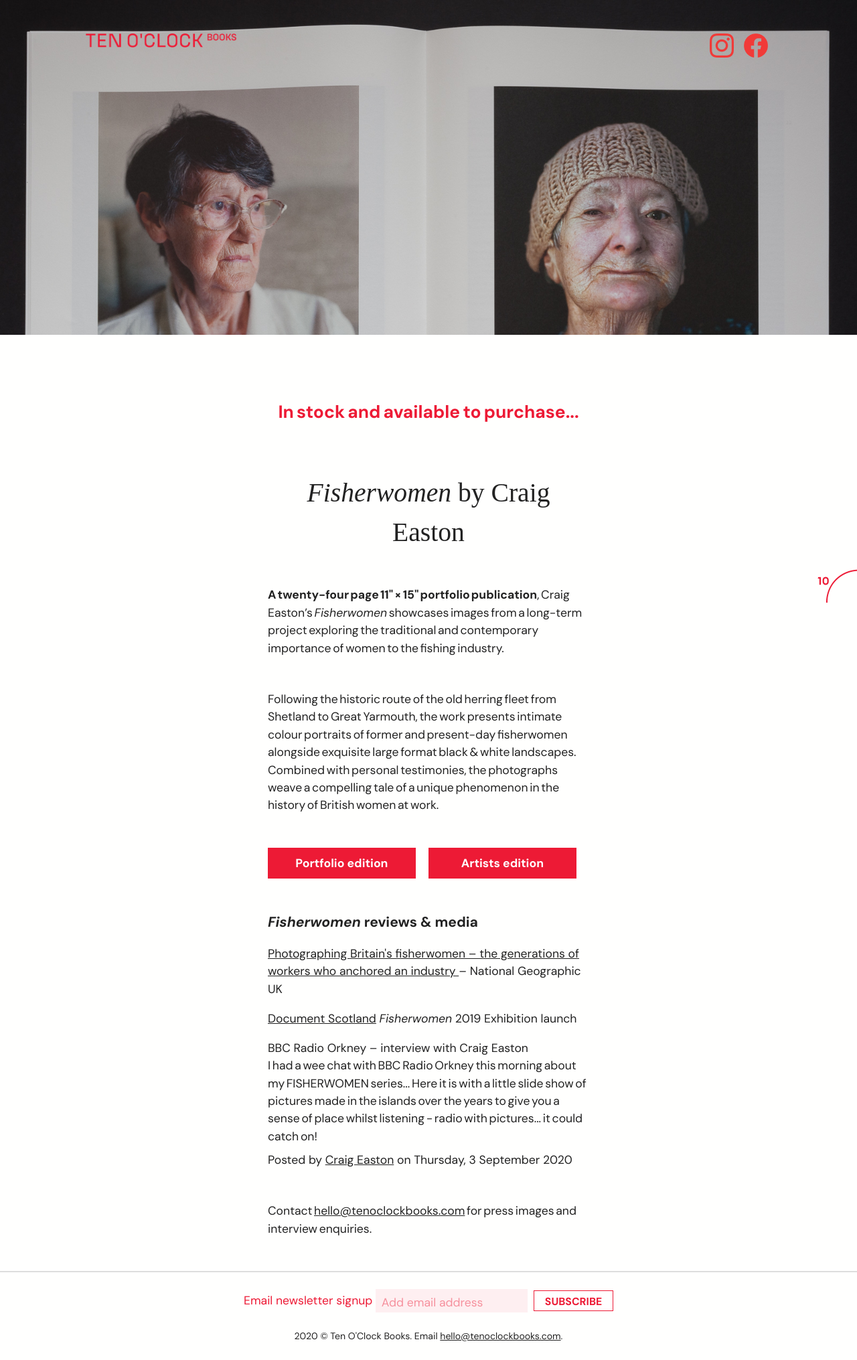
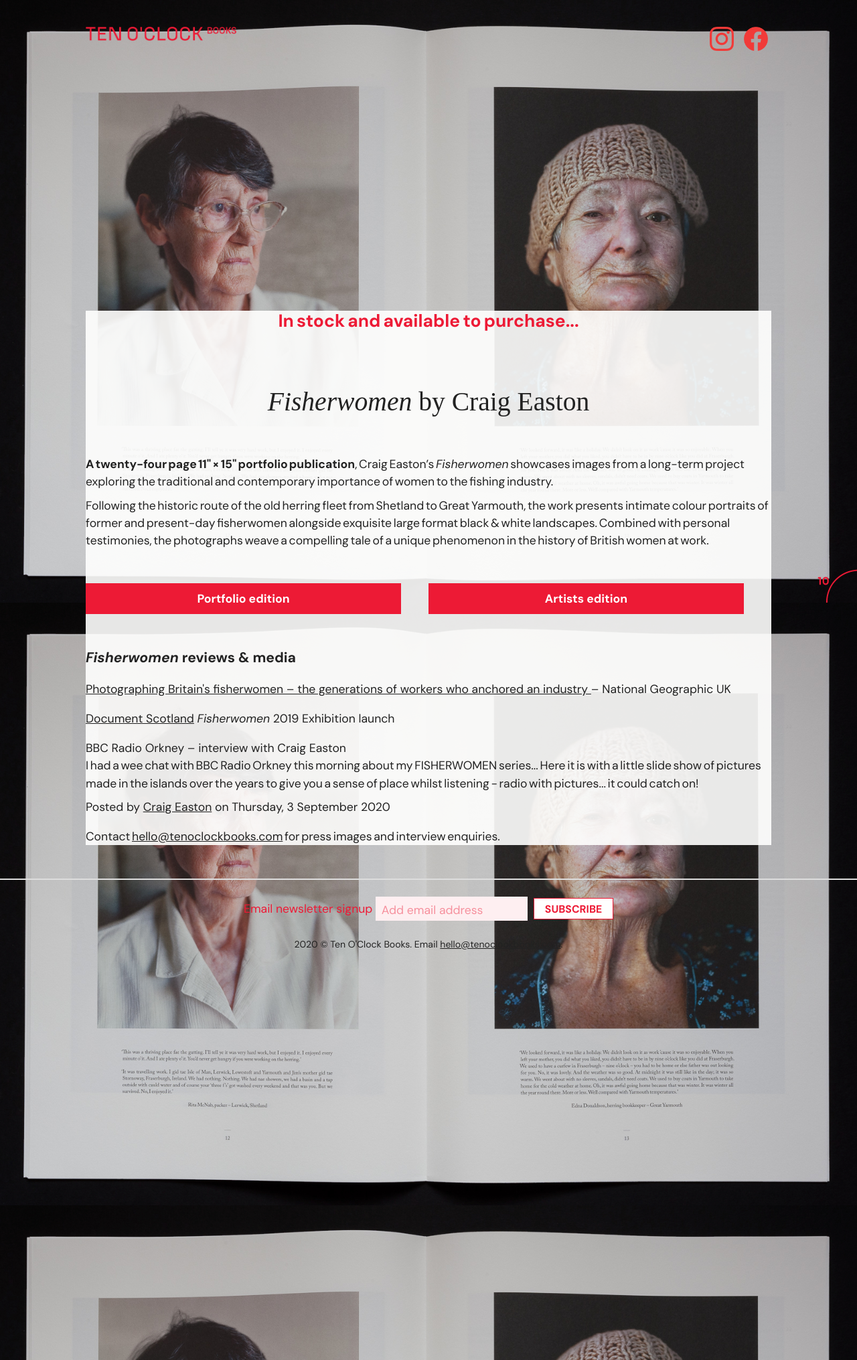
Before and after one commit to martincf/tenoclockbooks, a Jekyll site: the page built from index.md, in a window 1280 px wide. Shown: the whole page at 67% size. Built offline with Jekyll 4.4.1, drawn with Linux system fonts in a browser that asks for light colours; some web fonts are replaced.

Commit message:
Background image on body

```diff
--- a/_layouts/default.html
+++ b/_layouts/default.html
@@ -1,6 +1,6 @@
 {% include head.html %}
   <body>
-    <div class="content-wrap">
+    <div class="header-wrap">
       <header class="header">
         <h1 class="title"><a href="/"><img class="title--logo" src="{{ p.url | prepend: site.baseurl }}/assets/images/logo-tenoclockbooks.png" alt="Ten O'Clock Books" /></a></h1>
         <section class="follow">
@@ -16,6 +16,8 @@
           </ul>
         </section>
       </header>
+    </div>
+
       <!-- <section class="hero">
         Hero area
       </section> -->
@@ -24,12 +26,11 @@
     <script async defer crossorigin="anonymous" src="https://connect.facebook.net/en_GB/sdk.js#xfbml=1&version=v8.0" nonce="64wUnRhz"></script>
     <main class="content">
 
-      <p class="statement">
-        {{ page.title }}
-      </p>
-
       <section class="content-intro">
-      {{ content }}
+        <p class="statement">
+          {{ page.title }}
+        </p>
+        {{ content }}
       {% if page.shipping == false and page.tags contains "home" %}
         <div class="purchase--wrap">
           <button class="purchase-link"><a class="purchase-link--anchor" href="/fisherwomen_portfolio_edition">Portfolio edition</a></button>
@@ -54,7 +55,6 @@
 
       </section>
     </main>
-    </div>
 
 <!--End mc_embed_signup-->
   {% include footer.html %}
--- a/_sass/_content.scss
+++ b/_sass/_content.scss
@@ -38,11 +38,12 @@ a {
   text-decoration: underline;
 }
 .content {
-
 }
 .content-intro {
-  max-width: 480px;
-  margin:  0 auto;
+  max-width: 80%;
+  margin: 30% auto 0;
+  background-color: transparentize($backgroundColor,0.1);
+
   h3 {
     font-weight: 700;
     font-size: 1.2em;
--- a/_sass/main.scss
+++ b/_sass/main.scss
@@ -30,25 +30,19 @@ h1, h2, h3, h4, h5, h6, strong, b {
 // -- temp styles -- //
 body {
   text-align: left;
+  background-image: url(/assets/images/fisherwomen_hero3_dark.jpg), linear-gradient(180deg, #080708, #171518);
+  background-size: 100%;
+  background-position: 0 100px, 0 0;
+  background-attachment: fixed;
+  background-repeat: no-repeat;
   @include mq(small) {
   }
 
 }
+
 .header {
-  background: transparent url(/assets/images/fisherwomen_hero3.jpg) 0 0 no-repeat;
-  min-height: 500px;
-  background-size: cover;
-  background-position: 0 0;
-  padding: 50px 10%;
-}
-.hero {
-  min-height: 500px;
-  @include show(red);
-
-}
-.header {
-  // padding: 50px 0;
-  // min-height: 50px;
+  padding: 40px 10%;
+  min-height: 50px;
 }
 .title {
   border: none;
```
Also changed, not shown: assets/images/fisherwomen_hero3_dark.jpg (added), 3 other files.
